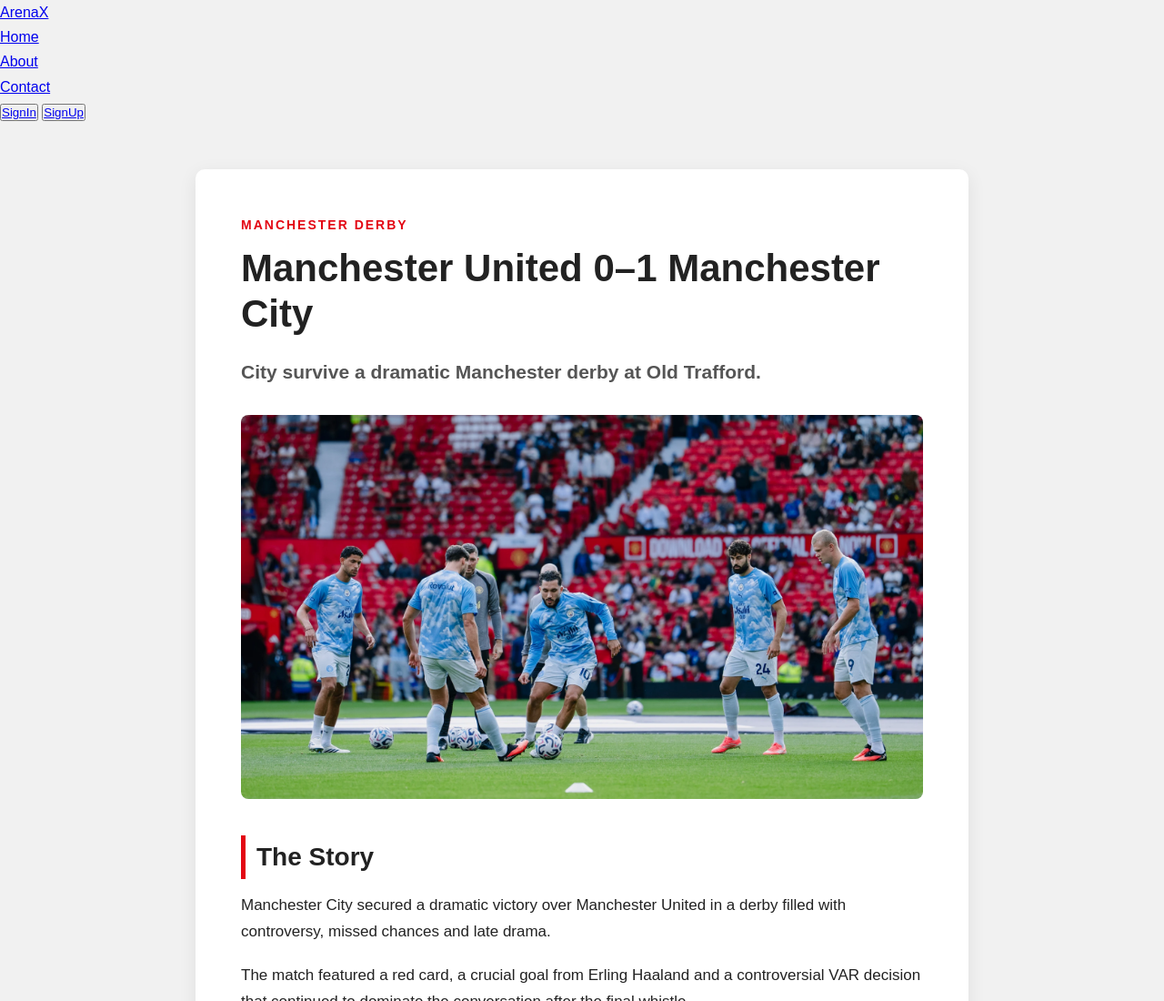
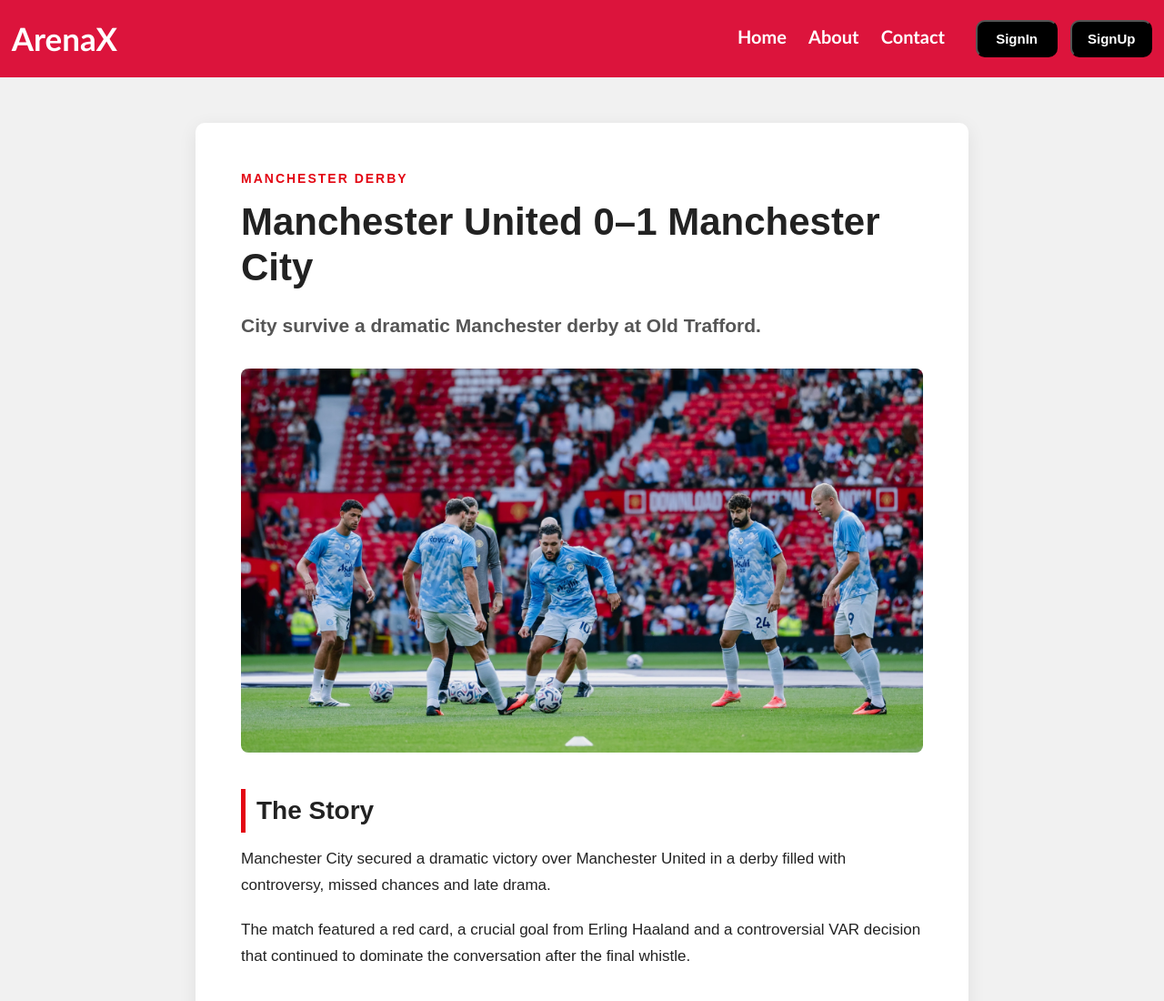
Before and after one commit to brovincemangwana/BLOG, a plain HTML site: page index.html in a window 1280 px wide. Shown: the top 1100 px of the page at 91% size. Drawn offline with Linux system fonts and the light colour scheme.

Commit message:
styled navbar

```diff
--- a/Styles.css
+++ b/Styles.css
@@ -2,6 +2,60 @@
     box-sizing: border-box;
     margin: 0;
     padding: 0;
+}
+
+* {
+    text-decoration: none;
+}
+
+.navbar {
+    background: crimson;
+    font-family: calibri;
+    padding-right: 15px;
+    padding-left: 15px;
+    Position: sticky;
+    top: 0;
+    z-index: 1000;
+    padding: 1%;
+
+}
+
+.navdiv {
+    display: flex;
+    align-items: center;
+    justify-content: space-between;
+}
+
+.logo a {
+    font-size: 35px;
+    font-weight: 600;
+    color: white;
+}
+
+li {
+    list-style: none;
+    display: inline-block;
+}
+
+li a {
+    color: white;
+    font-size: 20px;
+    font-weight: bold;
+    margin-right: 20px;
+}
+
+button {
+    background-color: black;
+    margin-left: 10px;
+    border-radius: 10px;
+    padding: 10px;
+    width: 90px;
+}
+
+button a {
+    color: white;
+    font-weight: bold;
+    font-size: 15px;
 }
 
 body {
```
